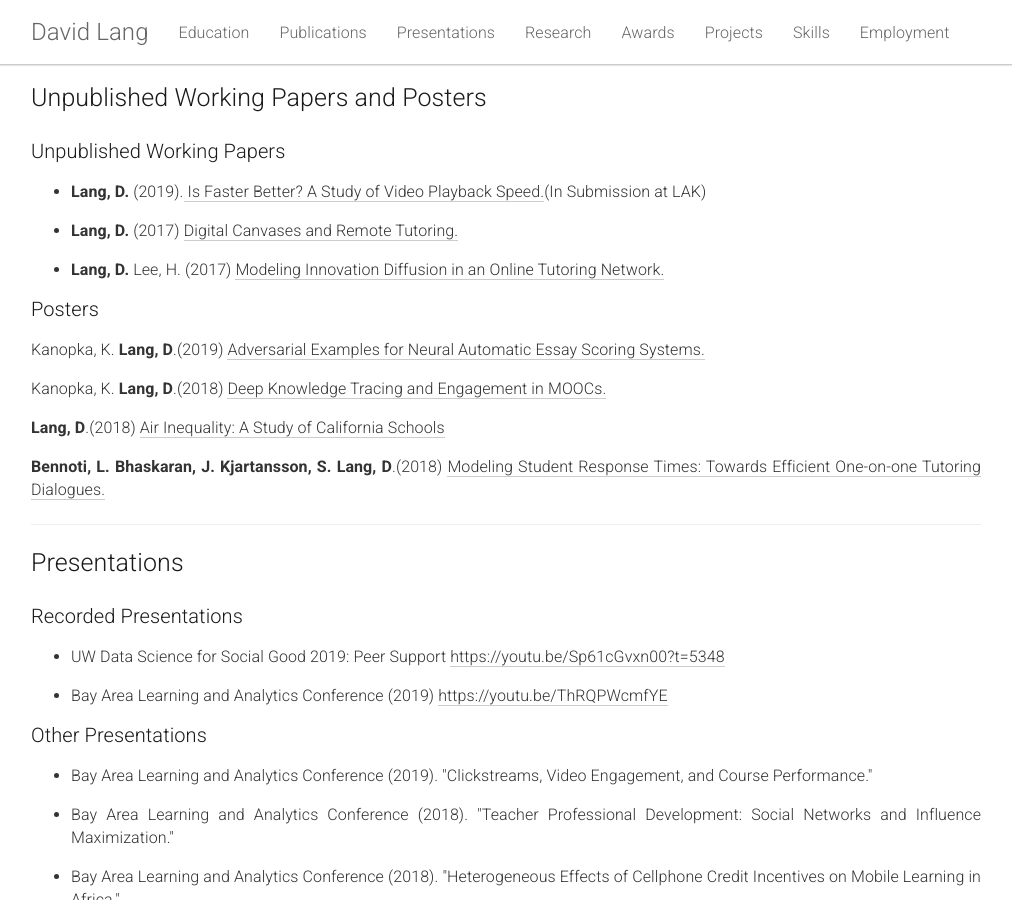
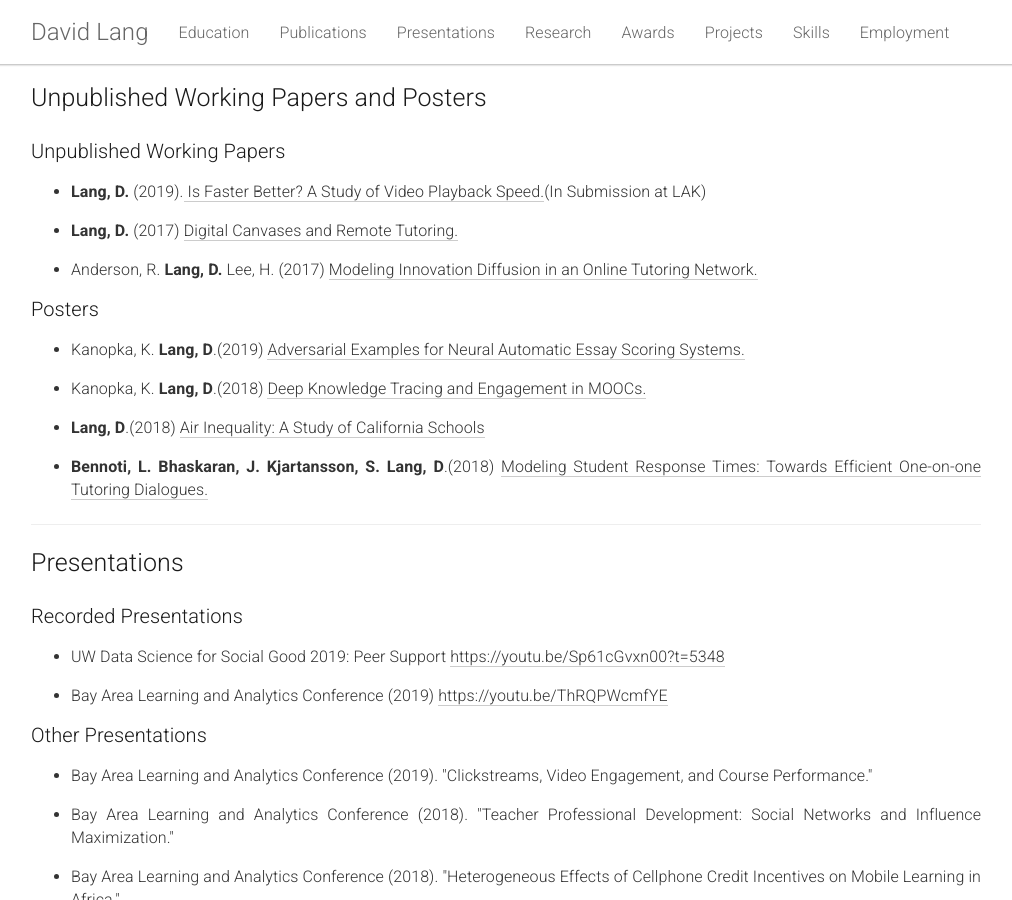
Before and after one commit to davidnathanlang/davidnathanlang.github.io, a Jekyll site: the page built from _pages/home.md, in a window 1280 px wide and 900 px high, scrolled down 1161 px. Shown: the whole window, without its empty margins (134-1146 px from the left). Built offline with Jekyll 4.4.1, drawn with Linux system fonts in a browser that asks for light colours.

```diff
--- a/_pages/home.md
+++ b/_pages/home.md
@@ -135,7 +135,7 @@
 -   **Lang, D.** (2017) [Digital Canvases and Remote
     Tutoring.](https://www.dropbox.com/s/l2x8bngfmv6791p/QualifyingPaper2017.pdf?dl=0)
 
--   **Lang, D.** Lee, H. (2017) [Modeling Innovation Diffusion in an
+-   Anderson, R. **Lang, D.** Lee, H. (2017) [Modeling Innovation Diffusion in an
     Online Tutoring
     Network.](https://www.dropbox.com/s/rpbbhjtq88iee4i/TutorDiffusionNetworks.pdf?dl=0)
 
@@ -143,17 +143,17 @@
 ### Posters
 <span></span>
 
-Kanopka, K. **Lang, D**.(2019) [Adversarial Examples for Neural
+-   Kanopka, K. **Lang, D**.(2019) [Adversarial Examples for Neural
 Automatic Essay Scoring
 Systems.](https://www.dropbox.com/s/gnyutwjn0byf3sq/EssayGrading.pdf?dl=0)
 
-Kanopka, K. **Lang, D**.(2018) [Deep Knowledge Tracing and Engagement in
+-   Kanopka, K. **Lang, D**.(2018) [Deep Knowledge Tracing and Engagement in
 MOOCs.](https://www.dropbox.com/s/ynlotihd2dhyy1x/DeepKnowledgeTracing.pdf?dl=0)
 
-**Lang, D**.(2018) [Air Inequality: A Study of California
+-   **Lang, D**.(2018) [Air Inequality: A Study of California
 Schools](https://www.dropbox.com/s/vewmcuyi19kmqf8/Air_Quality_Inequality__A_Study_of_California_Schools%20%281%29.pdf?dl=0)
 
-**Bennoti, L. Bhaskaran, J. Kjartansson, S. Lang, D**.(2018) [Modeling
+-   **Bennoti, L. Bhaskaran, J. Kjartansson, S. Lang, D**.(2018) [Modeling
 Student Response Times: Towards Efficient One-on-one Tutoring
 Dialogues.](https://www.dropbox.com/s/fyeta8smci317m9/WNUT_Poster.pdf?dl=0)
 
```
